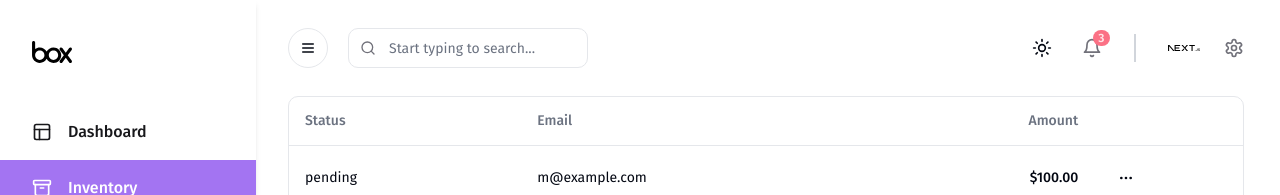
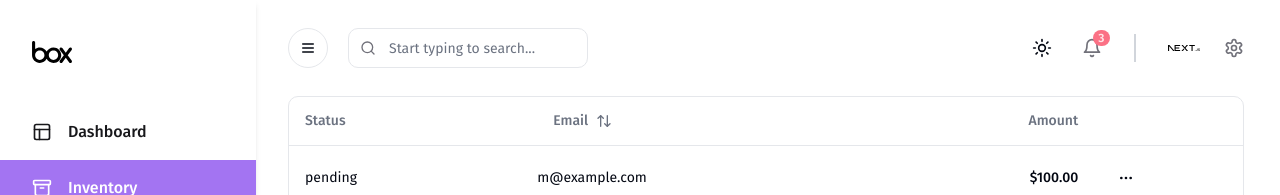
Before and after one commit to achris-alonzo30/box, a Next.js app: page /inventory in a window 1280 px wide. Shown: the top 195 px of the page. Built offline with nearby package versions, Linux system fonts and the light colour scheme; no server answers.

Commit message:
add sorting feature on the table

```diff
--- a/src/app/inventory/inventory-columns.tsx
+++ b/src/app/inventory/inventory-columns.tsx
@@ -1,6 +1,6 @@
 "use client"
 
-import { MoreHorizontal } from "lucide-react"
+import { ArrowUpDown, MoreHorizontal } from "lucide-react";
 
 import {
     DropdownMenu,
@@ -44,7 +44,17 @@
     },
     {
         accessorKey: "email",
-        header: "Email",
+        header: ({ column }) => {
+            return (
+                <Button
+                    variant="ghost"
+                    onClick={() => column.toggleSorting(column.getIsSorted() === "asc")}
+                >
+                    Email
+                    <ArrowUpDown className="ml-2 h-4 w-4" />
+                </Button>
+            )
+        },
     },
     {
         accessorKey: "amount",
--- a/src/components/data-table.tsx
+++ b/src/components/data-table.tsx
@@ -1,12 +1,16 @@
 "use client"
+
+import * as React from "react";
 
 import {
     ColumnDef,
+    SortingState,
     flexRender,
     getCoreRowModel,
     getPaginationRowModel,
+    getSortedRowModel,
     useReactTable,
-} from "@tanstack/react-table"
+} from "@tanstack/react-table";
 
 import {
     Table,
@@ -27,11 +31,19 @@
     columns,
     data,
 }: DataTableProps<TData, TValue>) {
+    const [sorting, setSorting] = React.useState<SortingState>([]);
+
+
     const table = useReactTable({
         data,
         columns,
         getCoreRowModel: getCoreRowModel(),
         getPaginationRowModel: getPaginationRowModel(),
+        onSortingChange: setSorting,
+        getSortedRowModel: getSortedRowModel(),
+        state: {
+            sorting,
+        },
     })
 
     return (
```
